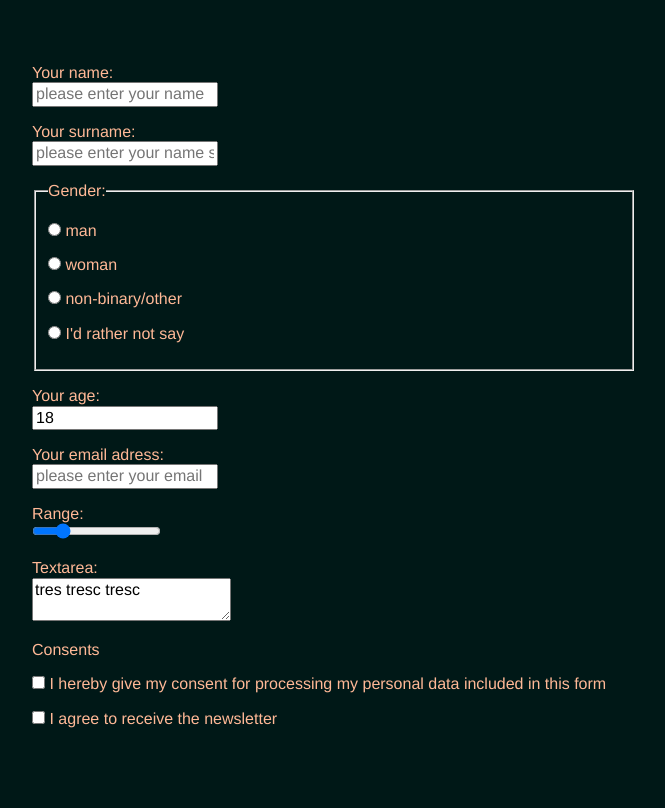
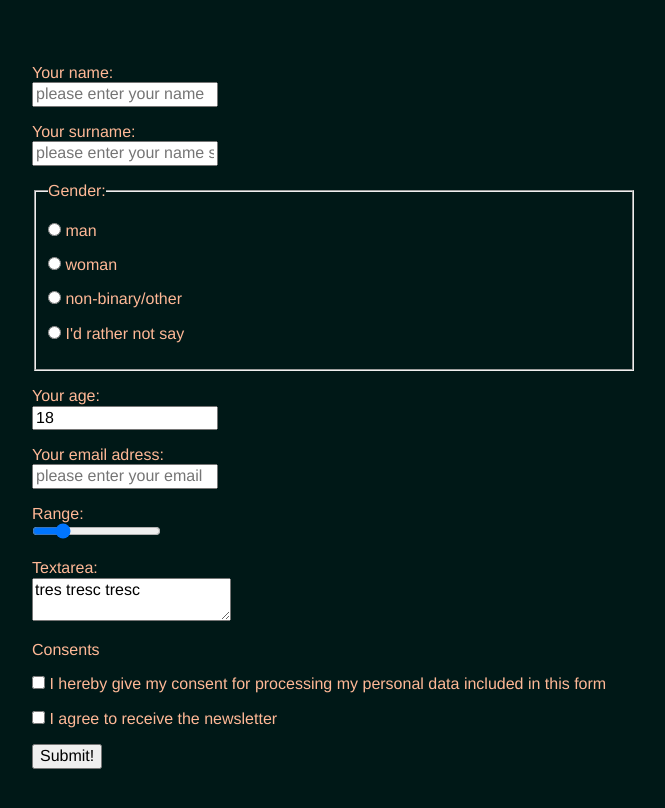
Before and after one commit to anastazjasta/form, a plain HTML site: page index.html in a window 1280 px wide. Shown: the whole page, without its empty margins (306-971 px from the left). Drawn offline with Linux system fonts and the light colour scheme.

Commit message:
feat: submit

```diff
--- a/index.html
+++ b/index.html
@@ -5,7 +5,7 @@
   <meta charset="UTF-8">
   <meta name="viewport" content="width=device-width, initial-scale=1.0">
   <meta http-equiv="X-UA-Compatible" content="ie=edge">
-  <title>Formularz</title>
+  <title>Form</title>
   <link href="normalize.css" rel="stylesheet" type="text/css">
   <link href="style.css" rel="stylesheet" type="text/css">
 </head>
@@ -66,6 +66,9 @@
         <input type="checkbox" name="checkbox" id="checkbox2">
         <label for="checkbox">I agree to receive the newsletter</label>
       </p>
+      <p>
+          <input type="submit" name="submit" id="submit" value="Submit!">
+        </p>
 
     </form>
   </main>
```
